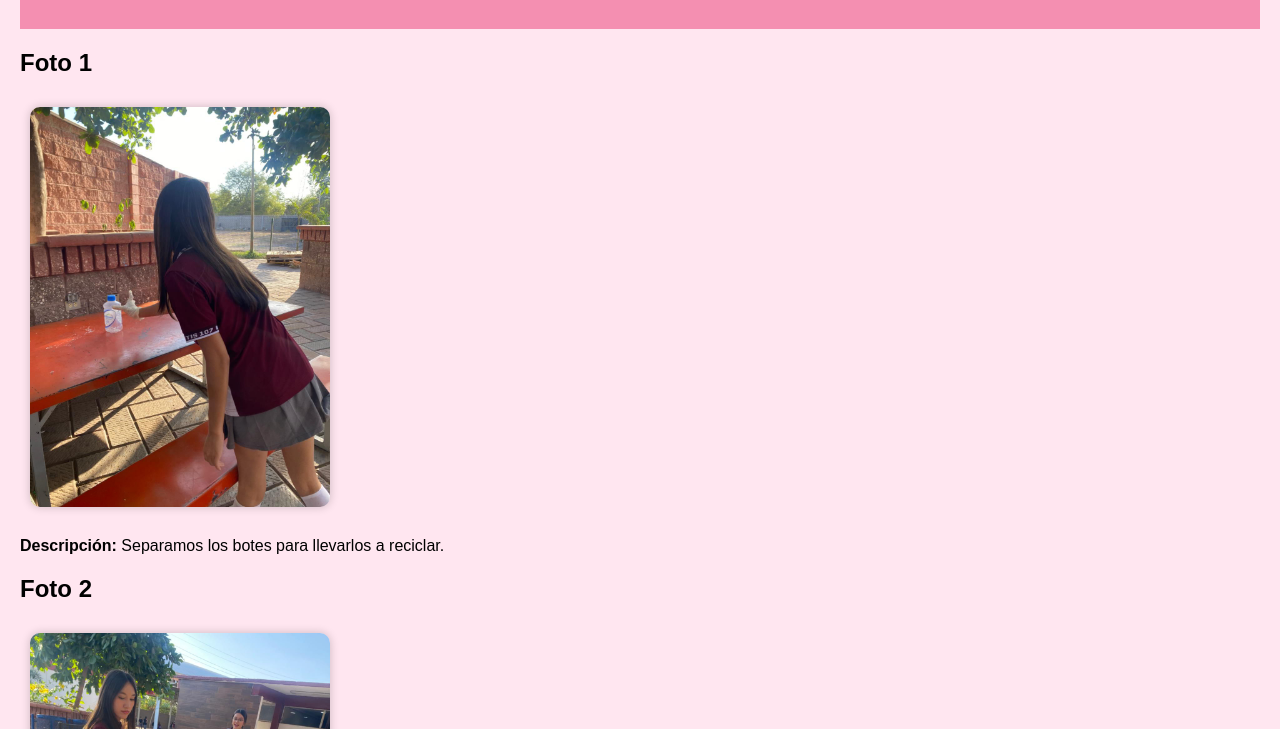
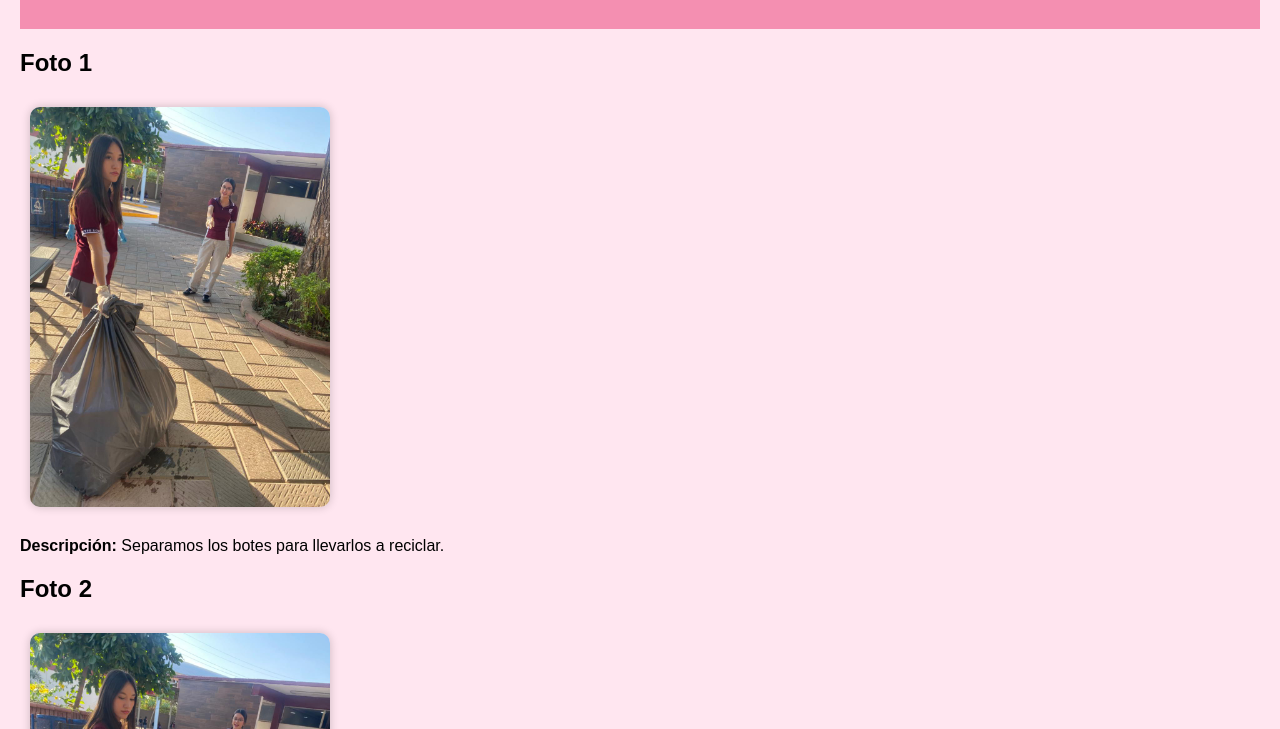
Before and after one commit to anakinue/anakinue.github.io, a plain HTML site: page PEC/evidencias.html in a window 1280 px wide. Shown: the part 71-800 px from the top of the page. Drawn offline with Linux system fonts and the light colour scheme.

Commit message:
Update evidencias.html

```diff
--- a/PEC/evidencias.html
+++ b/PEC/evidencias.html
@@ -13,7 +13,7 @@
   <main>
     <section>
       <h2>Foto 1</h2>
-      <img src="imagen 4.jpg" alt="Alumnos participando en la recolección" width="300">
+      <img src="pec.jpg" alt="Alumnos participando en la recolección" width="300">
       <p><strong>Descripción:</strong> Separamos los botes para llevarlos a reciclar.</p>
     </section>
 
```
